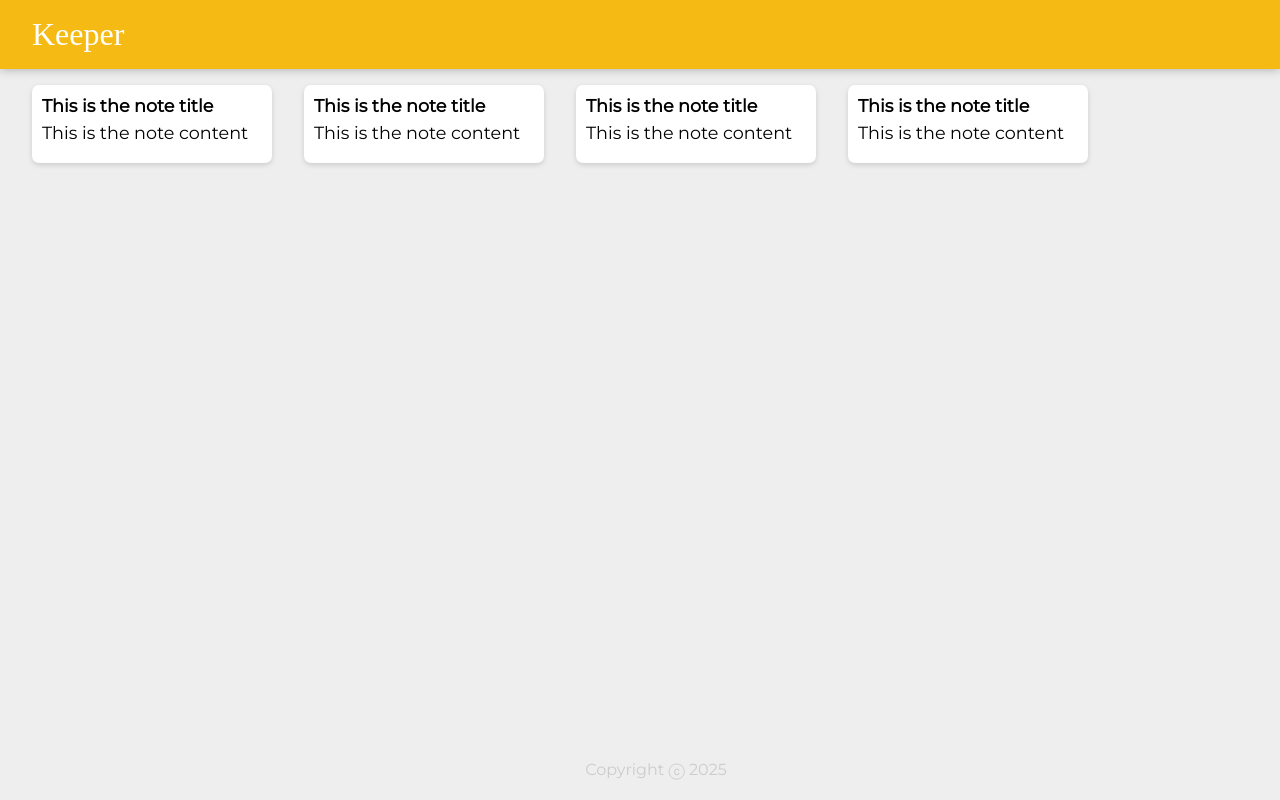
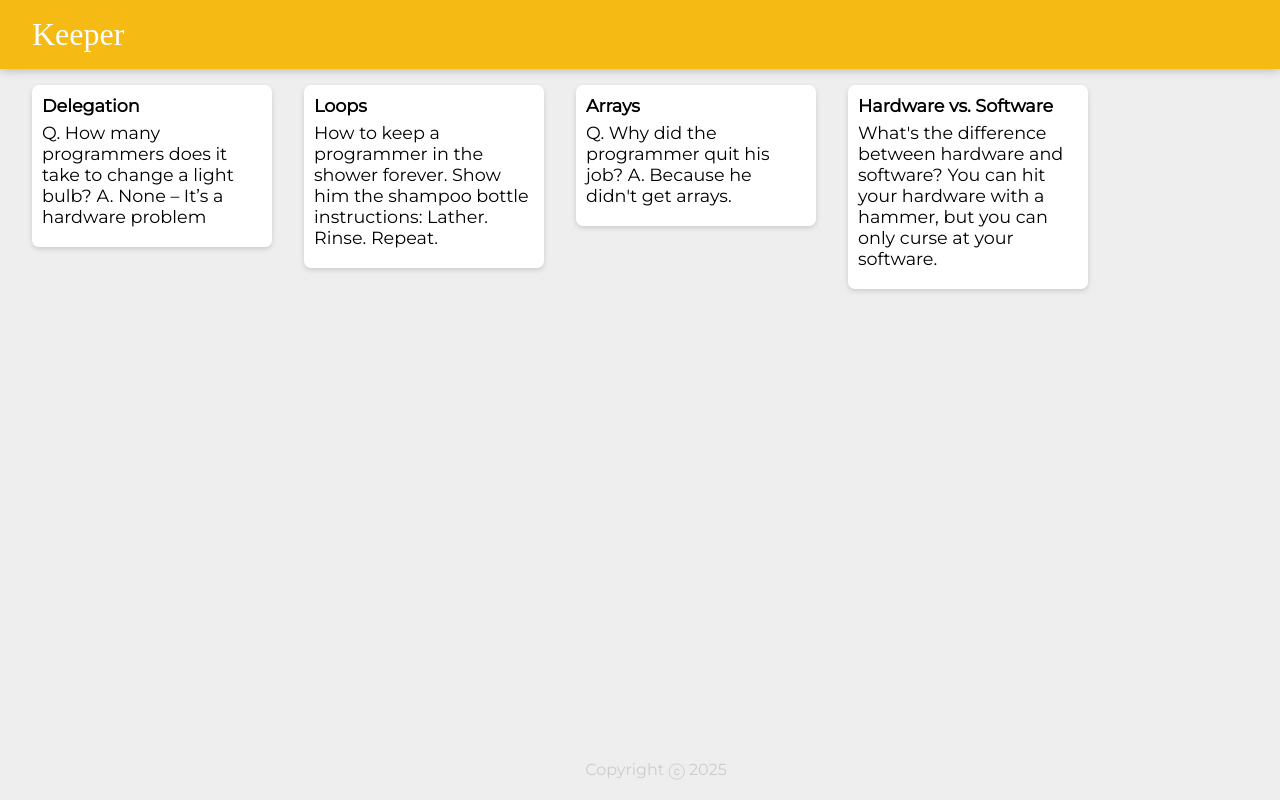
Before and after one commit to Lisonnnnn/keeper-app, a React (Vite) app: page / in a window 1280 px wide. Built offline with nearby package versions, Linux system fonts and the light colour scheme; a web font is replaced by a local one.

Commit message:
dynamic values for component

```diff
--- a/src/components/Note.jsx
+++ b/src/components/Note.jsx
@@ -1,9 +1,9 @@
 import React from "react";
-function Note(){
+function Note(props){
     return(
         <div className="note">
-            <h1>This is the note title</h1>
-            <p>This is the note content</p>
+            <h1>{props.title}</h1>
+            <p>{props.content}</p>
 
         </div>
     );
```
